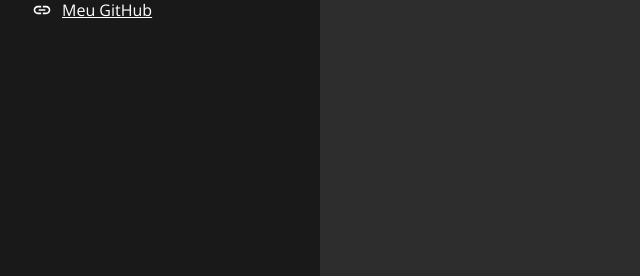
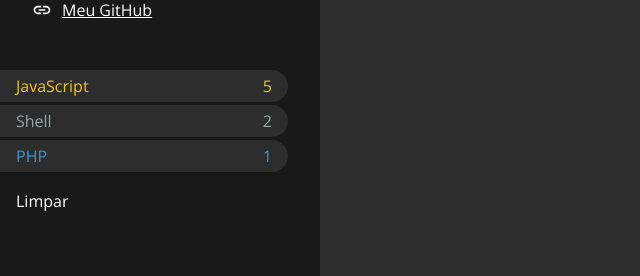
Before and after one commit to julya-matias/MeusProjetos, a React (Create React App) app in the folder api-github/: page /repositories in a window 1280 px wide. Shown: the part 380-656 px from the top of the page, without its empty margins (0-640 px from the left). Built offline with nearby package versions, Linux system fonts and the light colour scheme.

Commit message:
Filtros criados

```diff
--- /dev/null
+++ b/api-github/src/pages/RepositoriesPage/Filter/index.jsx
@@ -0,0 +1,34 @@
+import React from "react";
+
+import { Container, Selector, Cleaner } from "./styles";
+
+const Filter = () => {
+  const langs = [
+    {name: 'JavaScript', count: 5, color: '#f1c40f'},
+    {name: 'Shell', count: 2, color: '#95a5a6'},
+    {name: 'PHP', count: 1, color: '#3498db'},
+
+
+  ]
+
+
+const selectors = langs.map (({name,count,color}) =>(
+  <Selector key={name.toLocaleLowerCase()} color = {color}>
+    <span>{name}</span>
+    <span>{count}</span>
+  </Selector>
+))
+
+  return(
+  <Container>
+    {selectors}
+    <Cleaner>Limpar</Cleaner>
+  </Container>
+
+
+)
+
+}
+
+
+export default Filter;
--- /dev/null
+++ b/api-github/src/pages/RepositoriesPage/Filter/styles.jsx
@@ -0,0 +1,63 @@
+import styled from 'styled-components';
+
+export const Container = styled.div`
+  display: grid;
+  grid-template-columns: auto;
+  gap: 0.2rem;
+  margin: 1rem auto;
+  padding-right: 2rem;
+
+  @media screen and (max-width: ${(props) => props.theme.breakpoints.md}) {
+    grid-template-columns: auto auto;
+    gap: 0.8rem;
+    padding: 0 1rem;
+  }
+`;
+
+export const Selector = styled.button`
+  display: flex;
+  align-items: center;
+  justify-content: space-between;
+  background: ${(props) => props.theme.colors.container};
+  color: ${(props) => props.color || props.theme.colors.text};
+  width: 100%;
+  min-height: 2rem;
+  border: none;
+  border-top-right-radius: 20px;
+  border-bottom-right-radius: 20px;
+  transition: background 0.3s, transform 0.3s;
+  padding: 0 1rem;
+
+  &:hover,
+  &.selected {
+    background: ${(props) => props.color || props.theme.colors.light};
+    color: ${(props) =>
+      props.color ? props.theme.colors.white : props.theme.colors.black};
+    transform: translateX(5px) scale(1.02);
+  }
+
+  @media screen and (max-width: ${(props) => props.theme.breakpoints.md}) {
+    border-radius: 20px;
+    &:hover,
+    &.selected {
+      transform: translateX(0) scale(1.02);
+    }
+  }
+`;
+
+export const Cleaner = styled.button`
+  background: transparent;
+  color: ${(props) => props.theme.colors.text};
+  border: none;
+  text-align: left;
+  padding: 1rem;
+
+  &:hover {
+    color: rgba(255, 255, 255, 0.5)
+  }
+
+  @media screen and (max-width: ${(props) => props.theme.breakpoints.md}){
+    text-align: center;
+    padding: 0 1rem;
+  }
+`;
--- a/api-github/src/pages/RepositoriesPage/index.jsx
+++ b/api-github/src/pages/RepositoriesPage/index.jsx
@@ -1,12 +1,15 @@
 import React from 'react'
 import { Container, Sidebar, Main } from './styles'
 import Profile from './Profile'
+
+import Filter from './Filter'
 
 
 const RepositoriesPage = () => (
  <Container>
       <Sidebar>
         <Profile/>
+        <Filter/>
       </Sidebar>
       <Main>
         Main
```
